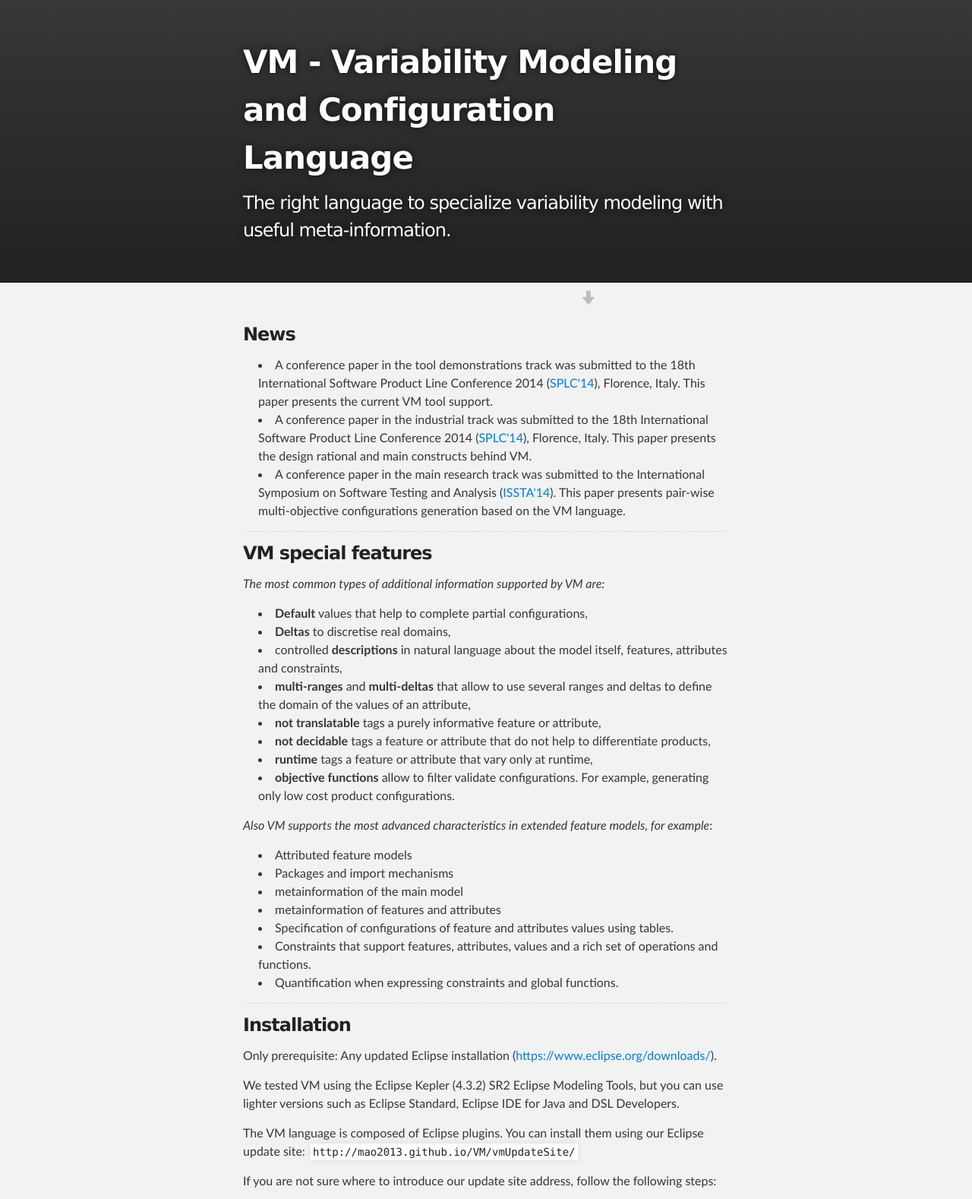
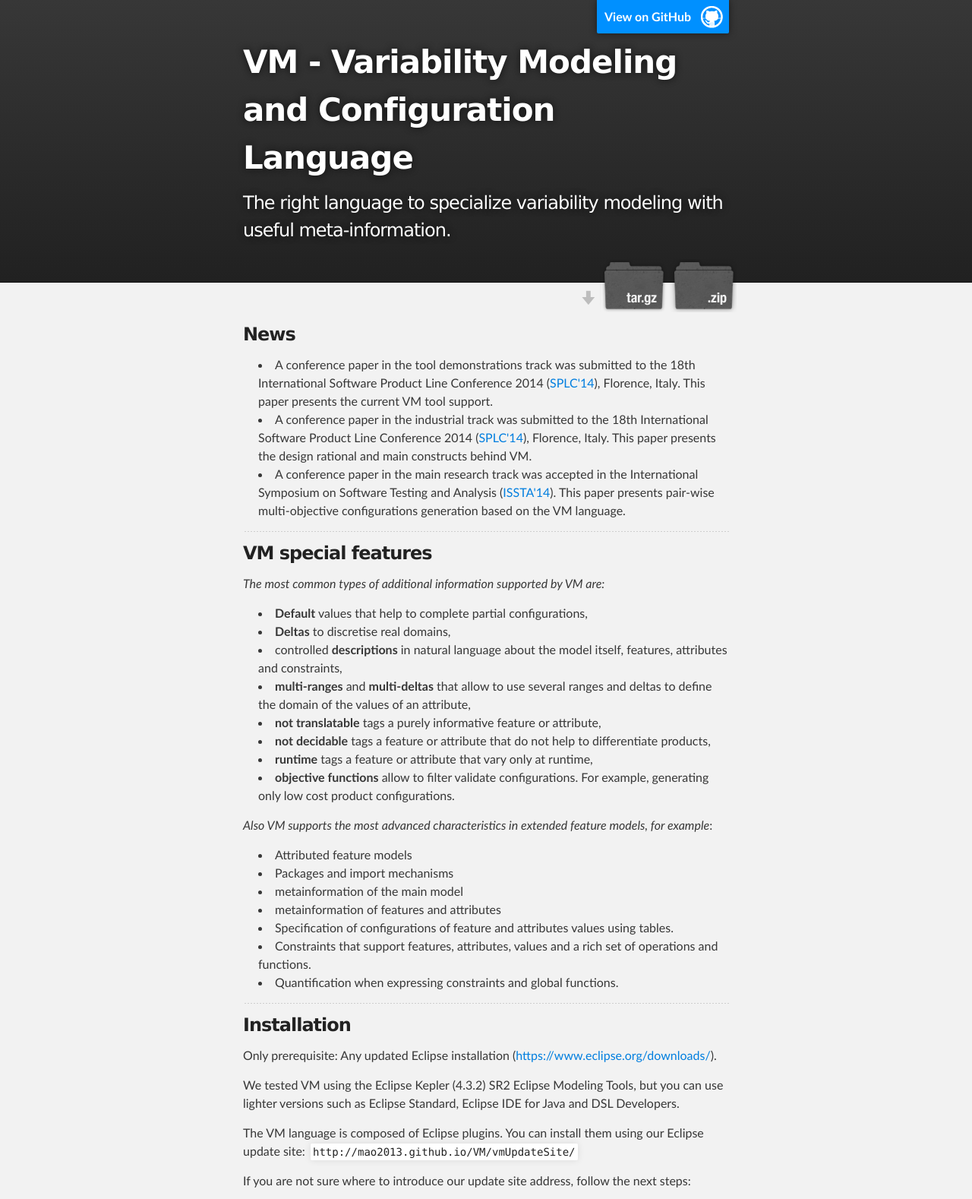
Before and after one commit to mao2013/VM, a plain HTML site: page index.html in a window 1280 px wide. Shown: the top 1578 px of the page at 76% size. Drawn offline with Linux system fonts and the light colour scheme.

Commit message:
Create gh-pages branch via GitHub

```diff
--- a/index.html
+++ b/index.html
@@ -16,14 +16,14 @@
     <!-- HEADER -->
     <div id="header_wrap" class="outer">
         <header class="inner">
-         <!-- <a id="forkme_banner" href="https://github.com/mao2013/VM">View on GitHub</a>-->
+          <a id="forkme_banner" href="https://github.com/mao2013/VM">View on GitHub</a>
 
           <h1 id="project_title">VM - Variability Modeling and Configuration Language</h1>
           <h2 id="project_tagline">The right language to specialize variability modeling with useful meta-information.</h2>
 
             <section id="downloads">
-              <!--<a class="zip_download_link" href="https://github.com/mao2013/VM/zipball/master">Download this project as a .zip file</a>-->
-              <!--<a class="tar_download_link" href="https://github.com/mao2013/VM/tarball/master">Download this project as a tar.gz file</a>-->
+              <a class="zip_download_link" href="https://github.com/mao2013/VM/zipball/master">Download this project as a .zip file</a>
+              <a class="tar_download_link" href="https://github.com/mao2013/VM/tarball/master">Download this project as a tar.gz file</a>
             </section>
         </header>
     </div>
@@ -37,7 +37,7 @@
 <ul>
 <li>A conference paper in the tool demonstrations track was submitted to the 18th International Software Product Line Conference 2014 (<a href="http://www.splc2014.net">SPLC'14</a>), Florence, Italy. This paper presents the current VM tool support.</li>
 <li>A conference paper in the industrial track was submitted to the 18th International Software Product Line Conference 2014 (<a href="http://www.splc2014.net">SPLC'14</a>), Florence, Italy. This paper presents the design rational and main constructs behind VM.</li>
-<li>A conference paper in the main research track was submitted to the International Symposium on Software Testing and Analysis (<a href="http://issta2014.org">ISSTA'14</a>). This paper presents pair-wise multi-objective configurations generation based on the VM language.</li>
+<li>A conference paper in the main research track was accepted in the International Symposium on Software Testing and Analysis (<a href="http://issta2014.org">ISSTA'14</a>). This paper presents pair-wise multi-objective configurations generation based on the VM language.</li>
 </ul><hr><h3>
 <a name="vm-special-features" class="anchor" href="#vm-special-features"><span class="octicon octicon-link"></span></a>VM special features</h3>
 
@@ -79,7 +79,7 @@ Any updated Eclipse installation (<a href="https://www.eclipse.org/downloads/">h
 
 <p>The VM language is composed of Eclipse plugins. You can install them using our Eclipse update site: <code>http://mao2013.github.io/VM/vmUpdateSite/</code></p>
 
-<p>If you are not sure where to introduce our update site address, follow the following steps:</p>
+<p>If you are not sure where to introduce our update site address, follow the next steps:</p>
 
 <ol>
 <li>In Eclipse, choose <strong>Help &gt; Install New Software...</strong>
```
Also changed, not shown: params.json (+1 -1 lines).
